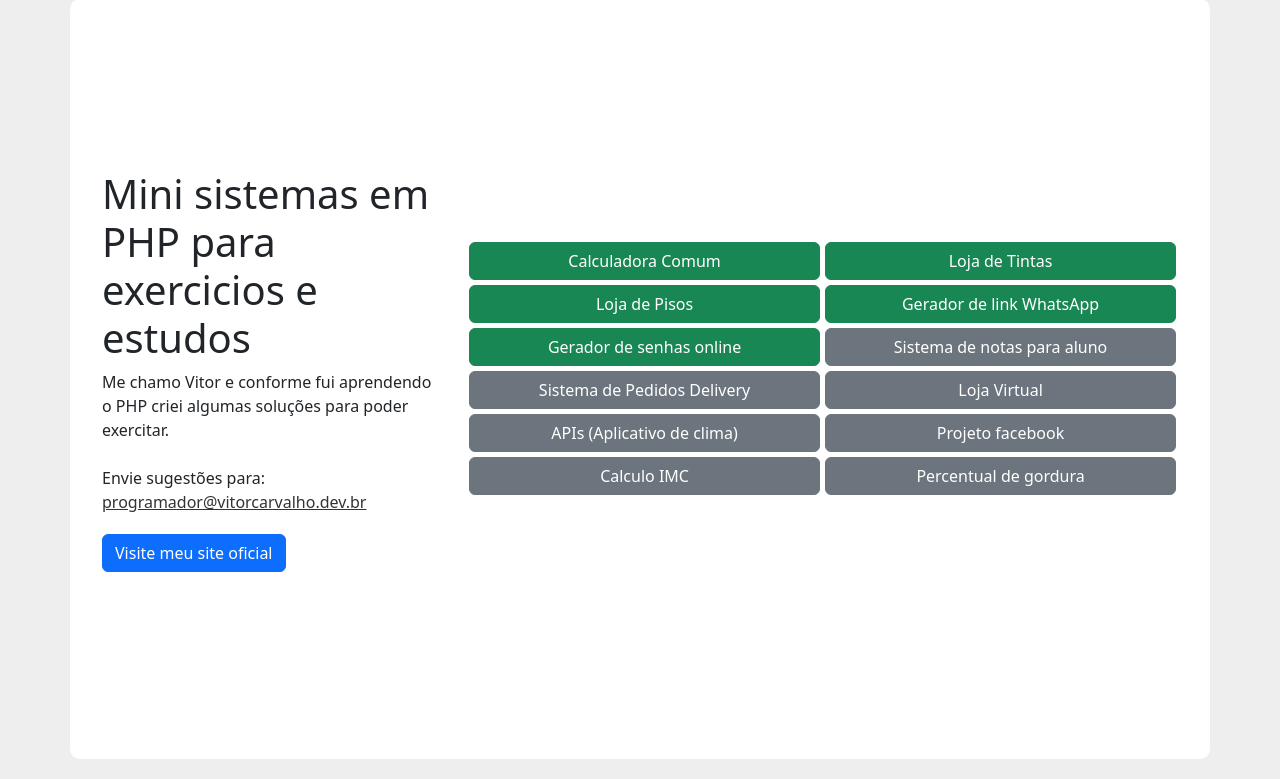
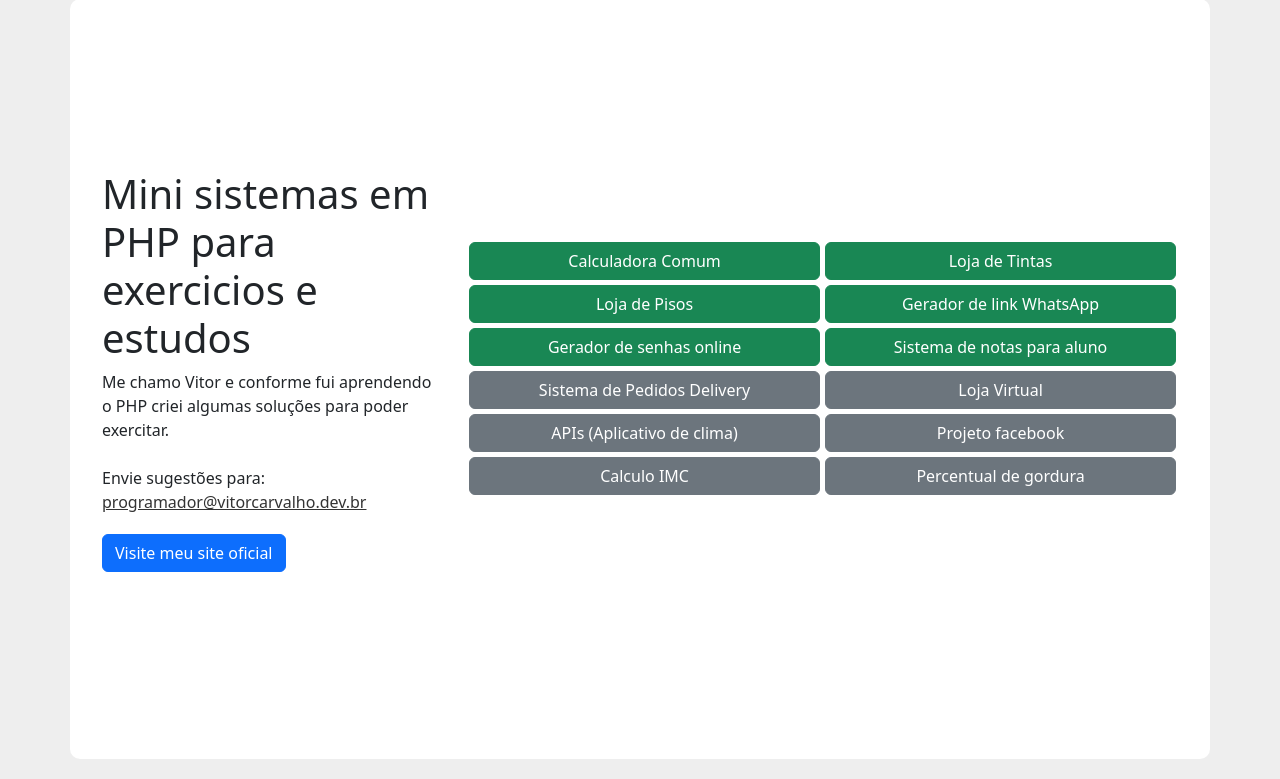
Before and after one commit to vitorcarvdev/Exercicios-PHP, a PHP site: page / in a window 1280 px wide. Shown: the part 21-800 px from the top of the page. Run offline with PHP 8.4, Linux system fonts and the light colour scheme.

Commit message:
sistema para professores
Construindo sistema

```diff
--- a/css/style.css
+++ b/css/style.css
@@ -14,6 +14,8 @@ input, select{margin-bottom:10px !important;}
 
 h1{font-size: 30px;}
 
+.col-6 { width: 49% !important; display: inline-block;}
+
 @media only screen and (max-width: 700px){
 #menu li{width:100% !important;}
 }
--- a/index.php
+++ b/index.php
@@ -16,12 +16,12 @@
 
     <div class="col-8">
         <ul id="menu">
-            <li class="col-6 btn btn btn-success"><a href="calculadora.php">Calculadora Comum</a></li>
-            <li class="col-6 btn btn btn-success"><a href="lojatintas.php">Loja de Tintas</a></li>
-            <li class="col-6 btn btn btn-success"><a href="lojapisos.php">Loja de Pisos</a></li>
-            <li class="col-6 btn btn btn-success"><a href="lkswhatsapp.php">Gerador de link WhatsApp</a></li>
+            <li class="col-6 btn btn-success"><a href="calculadora.php">Calculadora Comum</a></li>
+            <li class="col-6 btn btn-success"><a href="lojatintas.php">Loja de Tintas</a></li>
+            <li class="col-6 btn btn-success"><a href="lojapisos.php">Loja de Pisos</a></li>
+            <li class="col-6 btn btn-success"><a href="lkswhatsapp.php">Gerador de link WhatsApp</a></li>
             <li class="col-6 btn btn-success"><a href="geradorsenhas.php">Gerador de senhas online</a></li>
-            <li class="col-6 btn btn-secondary"><a href="#">Sistema de notas para aluno</a></li>
+            <li class="col-6 btn btn-success"><a href="sistema-notas-aluno.php">Sistema de notas para aluno</a></li>
             <li class="col-6 btn btn-secondary"><a href="#">Sistema de Pedidos Delivery</a></li>
             <li class="col-6 btn btn-secondary"><a href="#">Loja Virtual</a></li>
             <li class="col-6 btn btn-secondary"><a href="#">APIs (Aplicativo de clima)</a></li>
```
Also changed, not shown: sistema-notas-aluno.php (+48 -11 lines).
